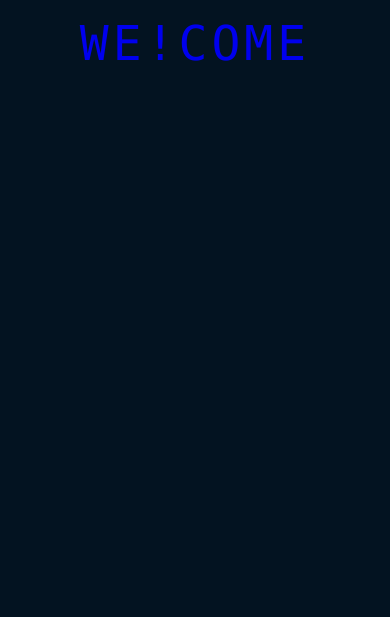
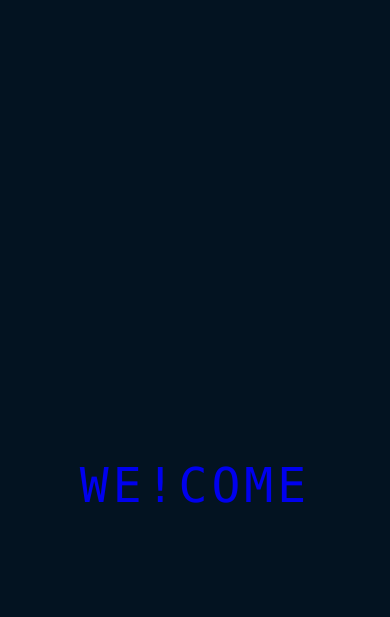
Before and after one commit to deepuhifi/deepuhifi.github.io, a plain HTML site: page index.html in a window 390 px wide. Drawn offline with Linux system fonts and the light colour scheme.

Commit message:
Update style.css

```diff
--- a/style.css
+++ b/style.css
@@ -90,9 +90,9 @@ a:hover span:nth-child(4)
 }
 @media only screen and (max-width: 589px) {
   body {
-    min-height: 125vh;
+    min-height: 115vh;
     justify-content: center;
-    align-items: flex-start;
+    align-items: center;
   }
   a {
     font-size: 48px;
```
